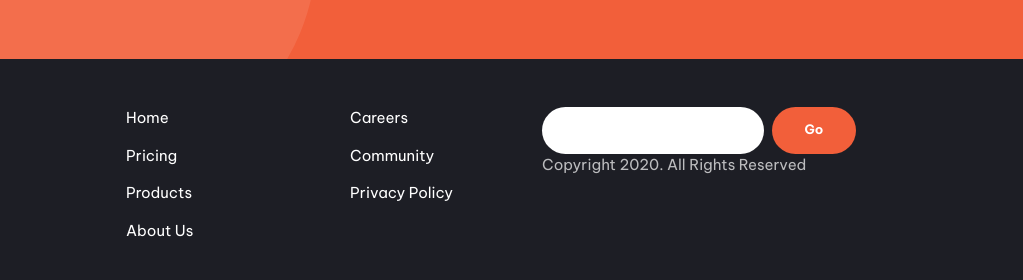
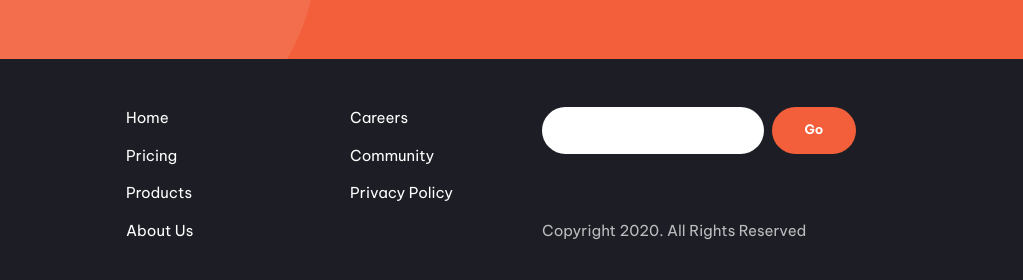
Before and after one commit to Annie-Huang/fem-manage-landing-page, a website built with Vite: page index.html in a window 1280 px wide. Shown: the part 1715-1995 px from the top of the page, 257-1280 px from the left. Built offline with nearby package versions, Linux system fonts and the light colour scheme.

Commit message:
display grid on the .primary-footer-form to bring the copy right down

```diff
--- a/style.css
+++ b/style.css
@@ -284,6 +284,9 @@ p[data-width='wide'] {
 }
 .primary-footer-form {
   grid-area: form;
+
+  display: grid;
+  align-content: space-between;
 }
 .primary-footer-form form {
   display: flex;
```
